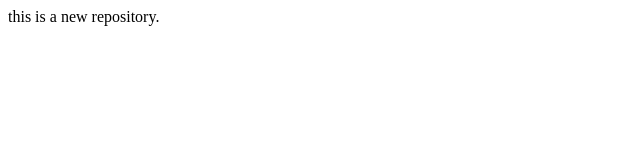
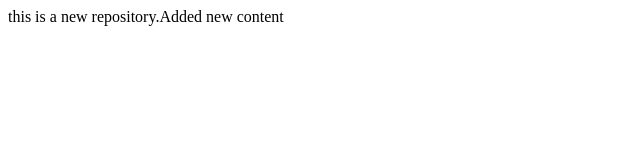
Before and after one commit to dhananjaykumare2003/local_system_demo, a plain HTML site: page index.html in a window 1280 px wide. Shown: the whole page, without its empty margins (0-640 px from the left). Drawn offline with Linux system fonts and the light colour scheme.

```diff
--- a/index.html
+++ b/index.html
@@ -1 +1 @@
-<p>this is a new repository.</p>
+<p>this is a new repository.Added new content</p>
```
